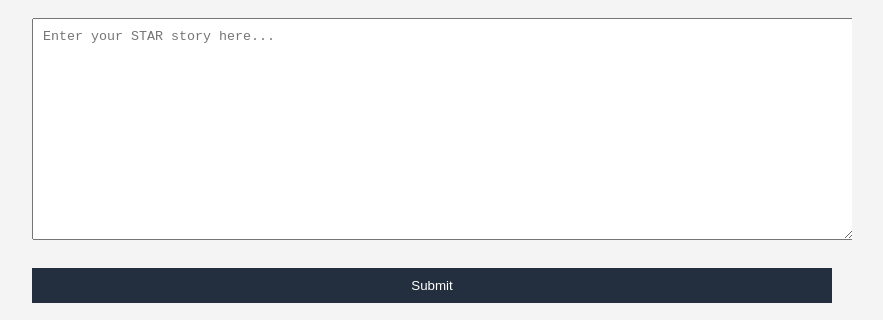
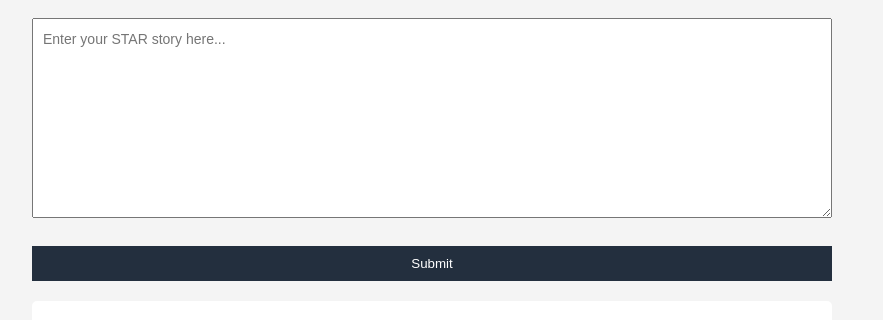
Before and after one commit to ctodd/star-story-evaluator, a website: page public/index.html in a window 1280 px wide. Shown: the part 96-416 px from the top of the page, without its empty margins (208-1091 px from the left). Drawn offline with Linux system fonts and the light colour scheme.

Commit message:
Fix input box boundary issue with improved CSS styling

```diff
--- a/public/styles.css
+++ b/public/styles.css
@@ -19,6 +19,13 @@ textarea {
     height: 200px;
     margin-bottom: 20px;
     padding: 10px;
+    box-sizing: border-box;
+    resize: vertical;
+    overflow-y: auto;
+    max-height: 500px;
+    font-family: Arial, sans-serif;
+    font-size: 14px;
+    line-height: 1.5;
 }
 
 button {
```
